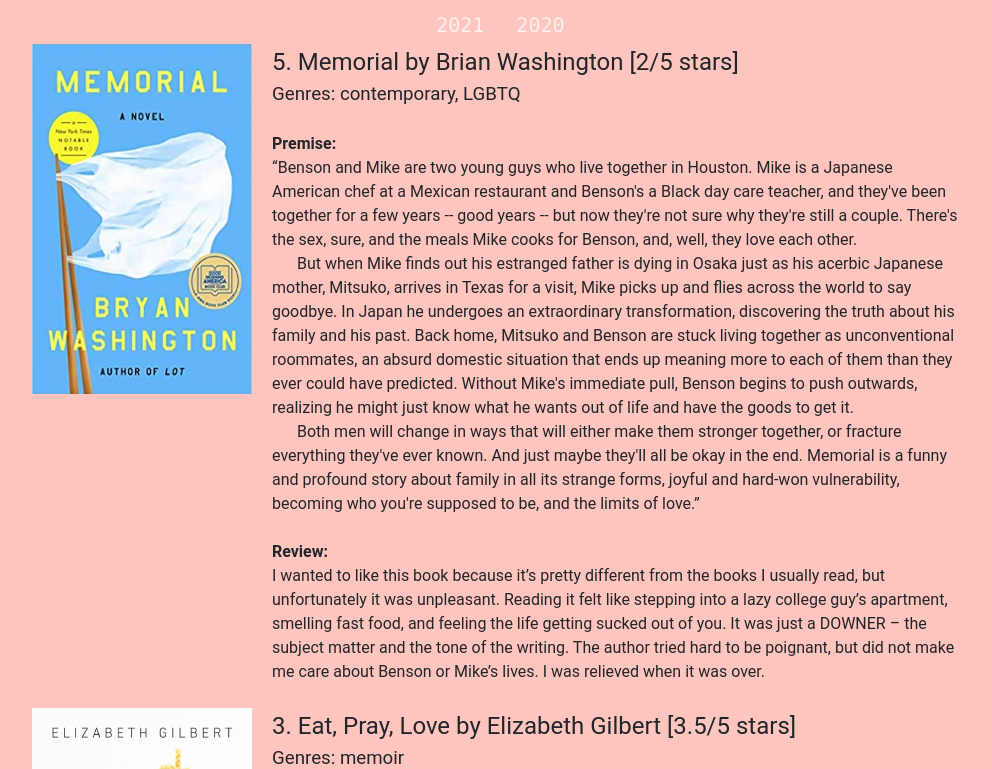
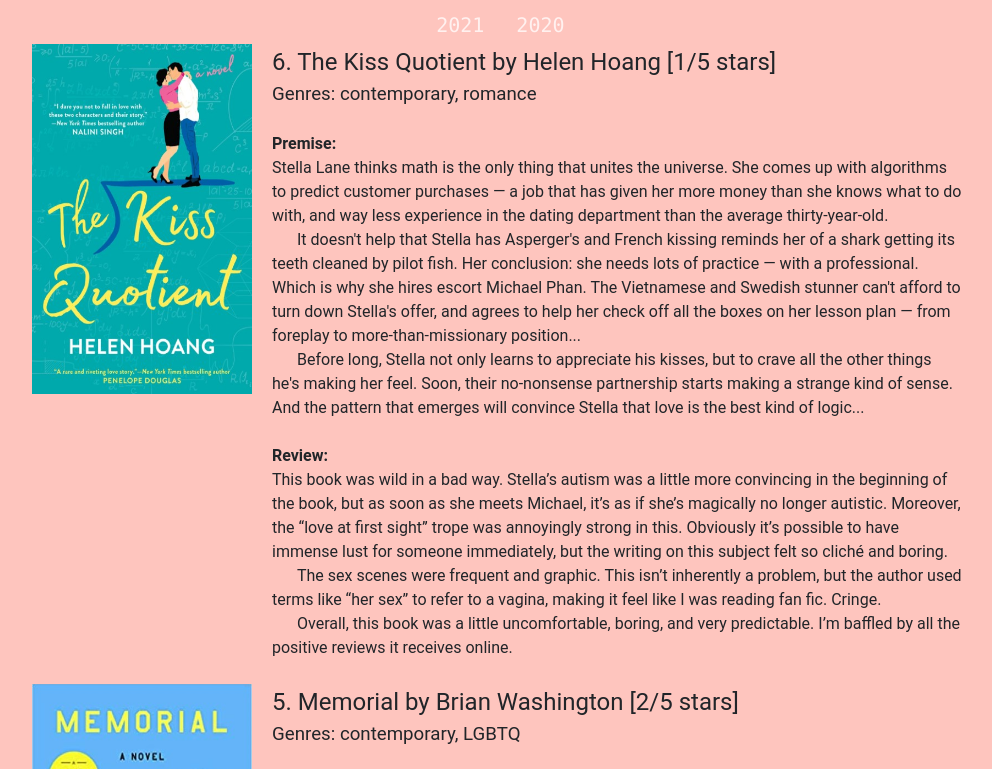
Before and after one commit to summerreads/summerreads.github.io, a plain HTML site: page pages/reviews-2021.html in a window 1280 px wide. Shown: the part 166-935 px from the top of the page, without its empty margins (143-1135 px from the left). Drawn offline with Linux system fonts and the light colour scheme.

Commit message:
Tuesday Update 1

```diff
--- a/pages/reviews-2021.html
+++ b/pages/reviews-2021.html
@@ -41,6 +41,42 @@
 
 
 	<!-- REVIEWS 2021 -->
+
+	<!-- 6 Kiss Quotient  -->
+	<a id="21-6"></a>
+	<div class="container" style="display:table">
+		<a style="display:table-cell;vertical-align:top;"><img src="../images/books/C6.jpg" alt="Kiss Quotient" style="float:left;width:240px;height:360px;padding:0px 20px 10px 0px"></a>
+
+		<h2>6. The Kiss Quotient by Helen Hoang  [1/5 stars]</h2>
+		<h3>Genres: contemporary, romance</h3>
+
+		<p>&nbsp;</p>
+
+		<p><b>Premise:</b></p>
+		<p>Stella Lane thinks math is the only thing that unites the universe. She comes up with algorithms to predict customer purchases — a job that has given her more money than she knows what to do with, and way less experience in the dating department than the average thirty-year-old.
+		<p style="text-indent:25px">
+		It doesn't help that Stella has Asperger's and French kissing reminds her of a shark getting its teeth cleaned by pilot fish. Her conclusion: she needs lots of practice — with a professional. Which is why she hires escort Michael Phan. The Vietnamese and Swedish stunner can't afford to turn down Stella's offer, and agrees to help her check off all the boxes on her lesson plan — from foreplay to more-than-missionary position...</p>
+		<p style="text-indent:25px">
+		Before long, Stella not only learns to appreciate his kisses, but to crave all the other things he's making her feel. Soon, their no-nonsense partnership starts making a strange kind of sense. And the pattern that emerges will convince Stella that love is the best kind of logic...</p>
+
+		<p>&nbsp;</p>
+
+		<p><b>Review:</b></p>
+		<p> This book was wild in a bad way. Stella’s autism was a little more convincing in the beginning of the book, but as soon as she meets Michael, it’s as if she’s magically no longer autistic. Moreover, the “love at first sight” trope was annoyingly strong in this. Obviously it’s possible to have immense lust for someone immediately, but the writing on this subject felt so cliché and boring. </p>
+		<p style="text-indent:25px">
+		The sex scenes were frequent and graphic. This isn’t inherently a problem, but the author used terms like “her sex” to refer to a vagina, making it feel like I was reading fan fic. Cringe. </p>
+		<p style="text-indent:25px">
+		Overall, this book was a little uncomfortable, boring, and very predictable. I’m baffled by all the positive reviews it receives online. </p>
+	</div>
+
+	<div style="clear:right"></div>
+
+
+	<!-- WHITE SPACE -->
+	<p>&nbsp;</p>
+
+
+
 
 	<!-- 5 Memorial  -->
 	<a id="21-5"></a>
```
Also changed, not shown: index.html (+10 -2 lines), images/books/C6.jpg (added).
